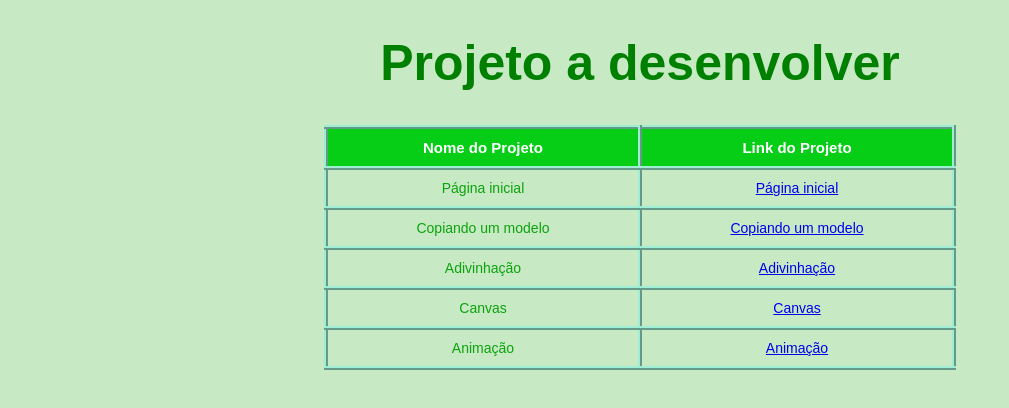
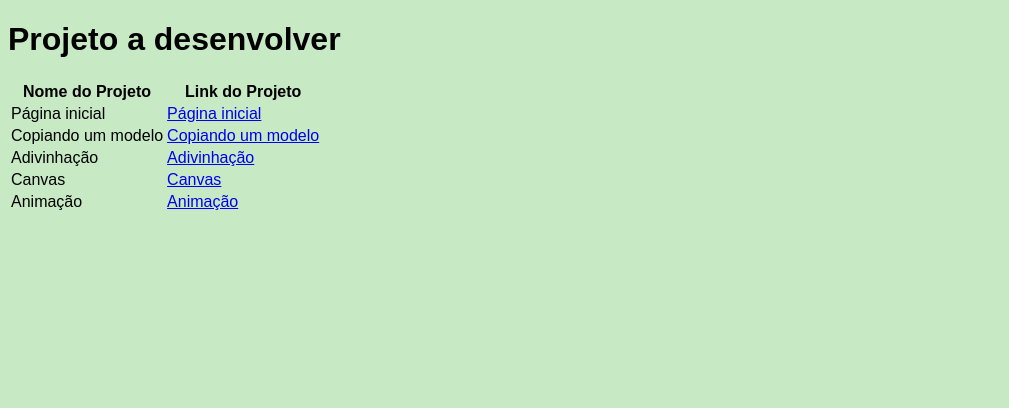
Before and after one commit to JaoDubGod/Programacao_Full_Stack, a plain HTML site: page Prática/LAB 2/projects.html in a window 1280 px wide. Shown: the whole page, without its empty margins (0-1009 px from the left). Drawn offline with Linux system fonts and the light colour scheme; files that its build step writes are made by us from their sources.

Commit message:
Update CSStext.css

```diff
--- a/Prática/LAB 1/CSStext.css
+++ b/Prática/LAB 1/CSStext.css
@@ -65,37 +65,3 @@ img {
 p {
     color: #064d5796;
 }
-.proje {
-    font-size: 50px;
-    margin: 50 0 50 0;
-    text-align: center;
-    color: green;
-}
-
-table {
-    width: 50%;
-    border-collapse: collapse;
-    margin: auto;
-}
-
-td, th {
-    padding: 10px;
-    text-align: center;
-    border: 4px inset #9deed3;
-}
-
-th {
-    background-color: #06ce17;
-    color: white;
-    font-size: 15px;
-}
-
-td {
-    color: rgb(12, 163, 12);
-    font-size: 14px;
-}
-
-td a:hover {
-    text-decoration: none;
-    color: rgb(12, 163, 12);
-}
```
